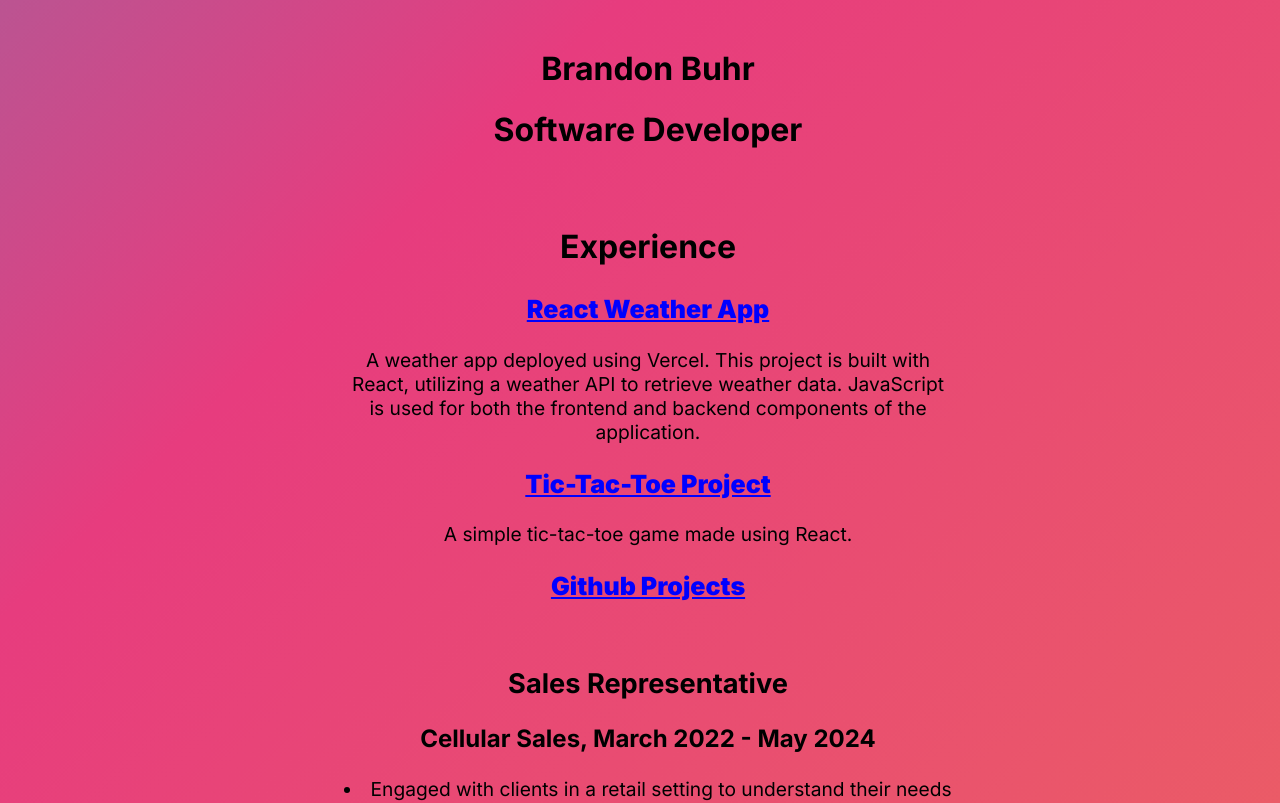
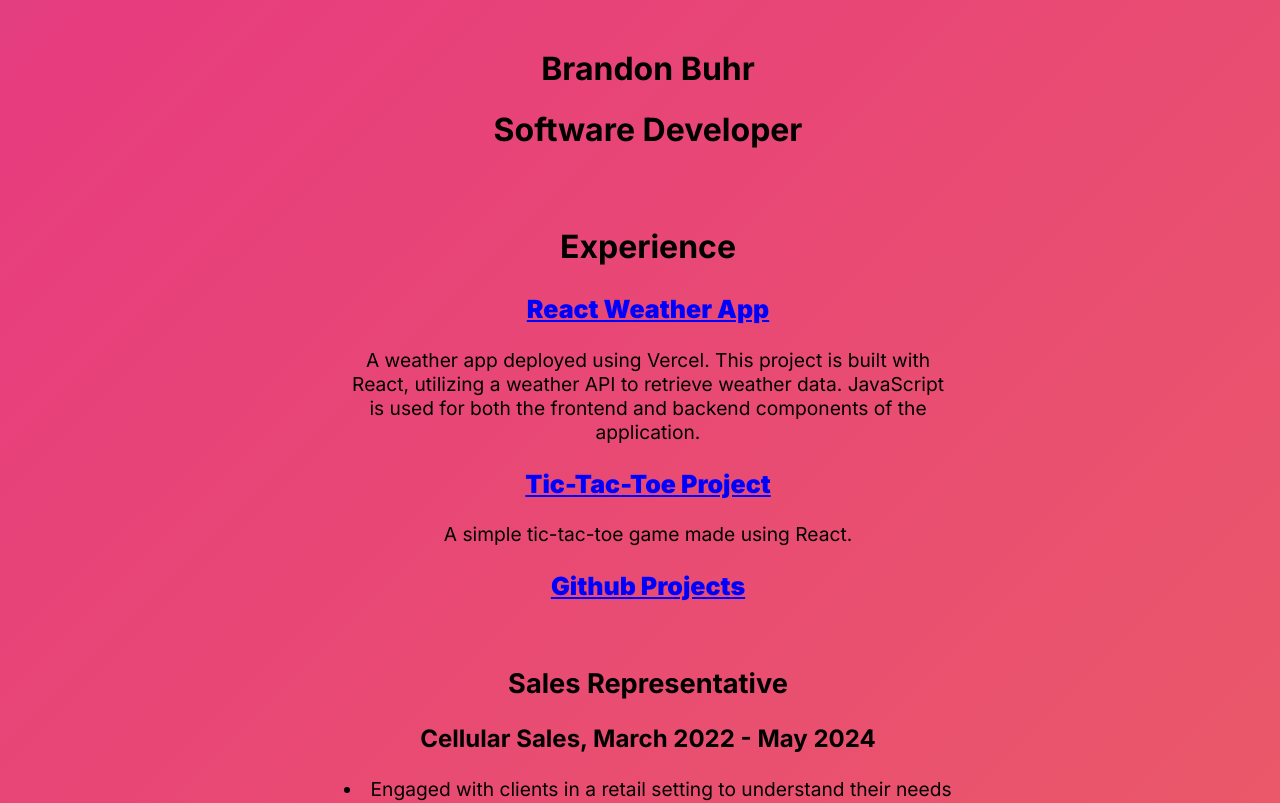
Before and after one commit to brandonbuhr/Brandon-Buhr-Resume, a Next.js app: page / in a window 1280 px wide. Shown: the top 803 px of the page. Built offline with nearby package versions, Linux system fonts and the light colour scheme.

Commit message:
fixed background cutoff

```diff
--- a/src/app/globals.css
+++ b/src/app/globals.css
@@ -5,7 +5,7 @@ html, body {
 
 body {
     background: linear-gradient(-45deg, #ee7752, #e73c7e, #23a6d5, #23d5ab);
-    background-size: 400% 400%;
+    background-size: 600% 600%;
     animation: gradient 15s ease infinite;
 }
 
```
